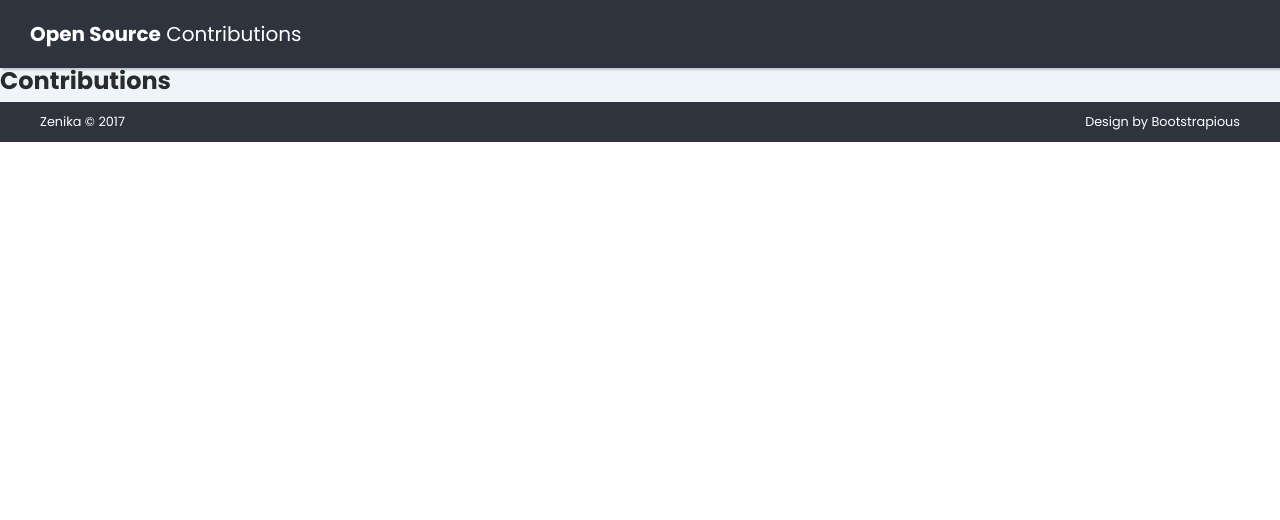
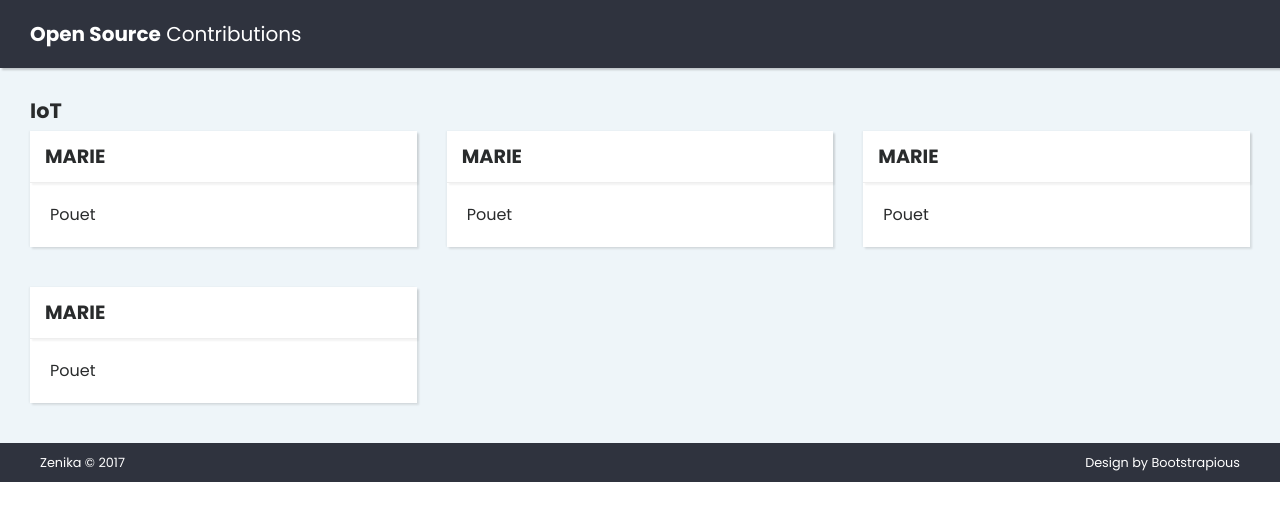
Before and after one commit to Zenika/oss, a Vue app in the folder oss-front/: page /#/ in a window 1280 px wide. Shown: the top 520 px of the page. Built offline with nearby package versions, Linux system fonts and the light colour scheme; some icons are missing.

Commit message:
Add Main component with contributions list

```diff
--- /dev/null
+++ b/oss-front/src/components/Contributions.vue
@@ -0,0 +1,61 @@
+<template>
+  <div class="page-content d-flex align-items-stretch">
+    <div class="content-inner">
+      <div class="container-fluid">
+        <div v-for="section in sections" :key="section.name">
+          <h2>{{section.name}}</h2>
+          <div class="row">
+            <div v-for="contribution in section.contributions" :key="contribution.name" class="col-4">
+              <div class="card">
+                <div class="card-header">
+                  <h3>{{contribution.name}}</h3>
+                </div>
+                <div class="card-body">
+                  {{contribution.description}}
+                </div>
+              </div>
+            </div>
+          </div>
+        </div>
+      </div>
+    </div>
+  </div>
+</template>
+
+<script>
+
+export default {
+  name: 'oss-contributions',
+  data() {
+    return {
+      sections: [
+        {
+          name: 'IoT',
+          contributions: [
+            {
+              name: 'MARIE',
+              description: 'Pouet',
+            },
+            {
+              name: 'MARIE',
+              description: 'Pouet',
+            },
+            {
+              name: 'MARIE',
+              description: 'Pouet',
+            },
+            {
+              name: 'MARIE',
+              description: 'Pouet',
+            },
+          ],
+        },
+      ],
+    };
+  },
+};
+</script>
+
+<!-- Add "scoped" attribute to limit CSS to this component only -->
+<style scoped>
+</style>
--- a/oss-front/src/components/Main.vue
+++ /dev/null
@@ -1,19 +0,0 @@
-<template>
-  <h1>Contributions</h1>
-</template>
-
-<script>
-
-export default {
-  name: 'oss-main',
-  data() {
-    return {
-    };
-  },
-};
-</script>
-
-<!-- Add "scoped" attribute to limit CSS to this component only -->
-<style scoped>
-
-</style>
--- a/oss-front/src/router/index.js
+++ b/oss-front/src/router/index.js
@@ -1,6 +1,6 @@
 import Vue from 'vue';
 import Router from 'vue-router';
-import Main from '@/components/Main';
+import Contributions from '@/components/Contributions';
 
 Vue.use(Router);
 
@@ -8,8 +8,8 @@ export default new Router({
   routes: [
     {
       path: '/',
-      name: 'Main',
-      component: Main,
+      name: 'Contributions',
+      component: Contributions,
     },
   ],
 });
```
